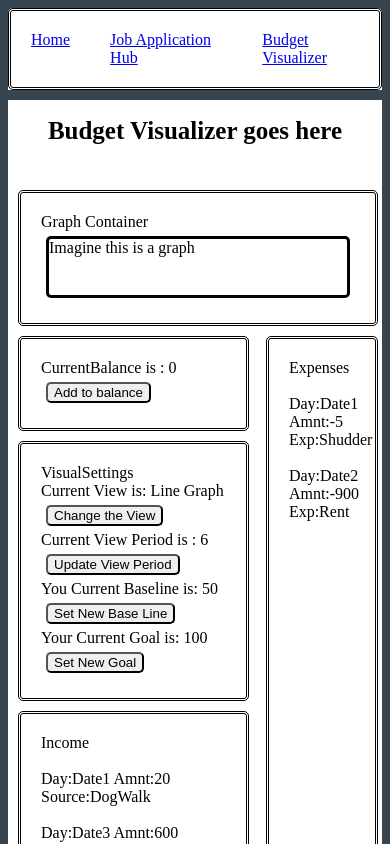
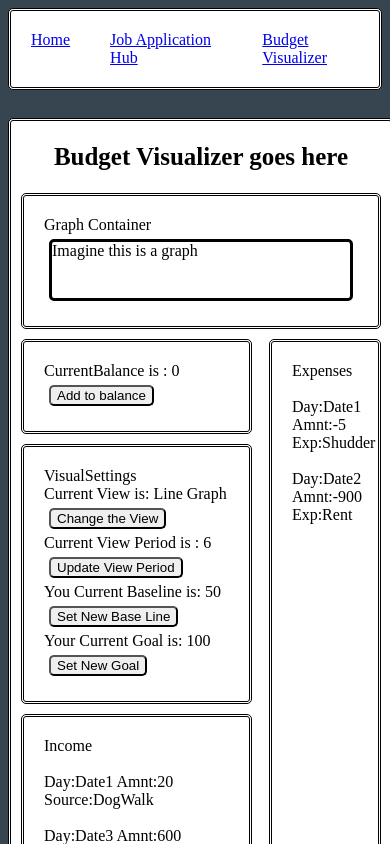
Before and after one commit to Nevjon12/nevjon12.github.io, a React (Vite) app: page /#/budgetVisualizer in a window 390 px wide. Shown: the top 844 px of the page. Built offline with nearby package versions, Linux system fonts and the light colour scheme.

Commit message:
Organized CSS to make more readable and fixed certain visual errors

```diff
--- a/src/App.css
+++ b/src/App.css
@@ -1,10 +1,10 @@
+
+/* Application Grid Setups */
 
 .applicationTracker{
 
   height: 90%;
   padding: 5px;
-  margin-left: 5%;
-  margin-right: 5%;
   border-style: double;
   display: grid;
   grid-template-columns: 15% 15% 15% 55%;
@@ -20,10 +20,10 @@
 .budgetVisualizer{
 
 
-  margin-left: 5%;
-  margin-right: 5%;
+
   display:grid;
   grid-template-areas:
+  "header header header header"
   "graph graph graph graph"
   "graph graph graph graph"
   "cBalance cBalance empty expense"
@@ -38,10 +38,7 @@
 
 
 
-div.navbar{
-
-  width: unset;
-}
+/* Styling for ApplicationTracker */
 
 div.inputForm{
 
@@ -49,9 +46,6 @@ div.inputForm{
 
 
 }
-
-
-
 
 .apps{
   grid-area: mainl;
@@ -62,9 +56,6 @@ div.inputForm{
   padding: 5px;
 
 }
-
-
-
 
 .cards{
   display: flex;
@@ -98,22 +89,6 @@ div.inputForm{
   margin: 5px;
 }
 
-
-.navbar{
-
-  grid-area: header;
-  border-style: double;
-
-}
-
-a{
-
-  margin: 10px;
-  display: inline-block;
-  line-height: normal;
-
-}
-
 .addNote{
 
   grid-area: notes;
@@ -121,59 +96,21 @@ a{
 
 }
 
+/* Mobile Styling ApplicationTracker */
+
+
 @media only screen and (max-width: 420px) {
 
-  nav{
-
-    display: inline-flex;
-
-  }
-
-  .main{
-    border: 0px;
-
-    margin-left: 3%;
-    margin-right: 2%;
-    width: 370px;
-    padding: 0%;
-
-  }
-
-  input{
-
-  width: 90%;
-
-  }
-
-  h1{
-
-    font-size: 25px;
-
-  }
-
-  .appcard{
+    .appcard{
 
     font-size: 14px;
 
   }
 
-  form{
-
-
-  margin: 5px;
-  margin: 5px;
-  border-style: double;
-  border-color: black;
-  border-width: 1px;
-  border-radius: 5px;
-  display: grid;
-
-}
-
 }
 
 
-/*The following are styling specifically for the budget app*/
+/*Styling for the budget app*/
 
 
 
@@ -182,21 +119,15 @@ div.budgetVisualizer{
 
   border-style: double;
   padding: 5px;
-  min-width: 400px;
-
-
-
+  min-width: fit-content;
 
 }
 
 div.budgetComponent{
 
-
   border-style: double;
   padding: 20px;
   margin: 5px;
-
-
 
 }
 
@@ -208,25 +139,15 @@ div.budgetComponent{
 
 }
 
-
-
-
-
 @media only screen and (max-width: 420px) {
 
   .budgetVisualizer{
 
   margin-left: 0%;
-  margin-right: 2%;
+  margin-right: 0%;
   width: 370px;
   padding: 0%;
 
-  }
-
-  div.budgetVisualizer{
-
-  min-width: fit-content;
-  border: 0px;
 
   }
 
--- a/src/client/ApplicationTrackerApp/AppTrackerContainer.tsx
+++ b/src/client/ApplicationTrackerApp/AppTrackerContainer.tsx
@@ -27,17 +27,18 @@ export default function AppTrackerContainer(){
 
   return(
 
-    <div>
+    <>
+
+    <div className="applicationTracker">
+
       <h1>Job Application Hub</h1>
-
-      <div className="applicationTracker">
-        <div className="inputForm">
-        <InputForm setCards={setCards}/>
-        </div>
-        <ApplicationContainer cards={cards} setCards={setCards} setCurrentCard={setCurrentCard} setCurrentNote={setCurrentNote} />
-        <Notes currentCard={currentCard} currentNote={currentNote} setCurrentNote={setCurrentNote}/>
+      <div className="inputForm">
+      <InputForm setCards={setCards}/>
       </div>
+      <ApplicationContainer cards={cards} setCards={setCards} setCurrentCard={setCurrentCard} setCurrentNote={setCurrentNote} />
+      <Notes currentCard={currentCard} currentNote={currentNote} setCurrentNote={setCurrentNote}/>
     </div>
+    </>
   )
 
 
--- a/src/client/BudgetVisualizer/BudgetVContainer.tsx
+++ b/src/client/BudgetVisualizer/BudgetVContainer.tsx
@@ -66,10 +66,10 @@ export default function BudgetVContainer(){
 
   return(
     <>
-      <h1>Budget Visualizer goes here</h1>
-      <br />
+
+
       <div className="budgetVisualizer" >
-
+        <h1>Budget Visualizer goes here</h1>
         <GraphContainer  //most of therse props will be replaced once we confirm state is being updated correctly
             vDataState={vDataState}
         />
--- a/src/client/HomePage/HomePage.tsx
+++ b/src/client/HomePage/HomePage.tsx
@@ -1,7 +1,7 @@
 export default function HomePage(){
 
   return(
-    <div>
+    <div style={{borderStyle:"double"}}>
     <h1>Welcome to my portfolio!!</h1>
     <p>Thank you so much for visiting! As you can see this is a work in progress.
       But feel free to test out any of the small applications I've built here.
--- a/src/index.css
+++ b/src/index.css
@@ -1,7 +1,7 @@
 div#root{
 
   width:unset;
-  background-color: white;
+  background-color:#36454F;
 
 }
 
@@ -13,17 +13,20 @@ body{
 
 
 nav{
-
+  width: unset;
   border-style: double;
   border-radius: 5px;
-
-
+  background-color: white;
+  max-height: min-content;
 
 }
 
 div{
 
   border-radius: 5px;
+  background-color: white;
+
+
 
 
 }
@@ -44,6 +47,7 @@ h1{
   align-items: center;
   position: relative;
   border-radius: 5px;
+  grid-area: header;
 }
 
 p{
@@ -52,6 +56,7 @@ p{
   justify-content: center;
   align-items: center;
   position: relative;
+  padding-bottom: 5%;
 }
 
 input{
@@ -75,3 +80,50 @@ form{
   display: grid;
 
 }
+
+a{
+
+  margin: 10px;
+  display: inline-block;
+  line-height: normal;
+
+}
+
+
+@media only screen and (max-width: 420px) {
+
+  nav{
+
+    display: inline-flex;
+
+  }
+
+
+
+  input{
+
+  width: 90%;
+
+  }
+
+  h1{
+
+    font-size: 25px;
+
+  }
+
+
+
+  form{
+
+
+  margin: 5px;
+  margin: 5px;
+  border-style: double;
+  border-color: black;
+  border-width: 1px;
+  border-radius: 5px;
+  display: grid;
+
+  }
+}
--- a/src/main.tsx
+++ b/src/main.tsx
@@ -14,8 +14,8 @@ const root = ReactDOM.createRoot(document.getElementById('root'));
       <NavBar/>
 
       <div style={{backgroundColor:"#36454F", height:"10px", borderRadius:"0px"}}></div>
+      <br />
+      <App />
 
-      <App />
-      <div style={{height:"100px", backgroundColor:"white"}}  ></div>
     </HashRouter>
 );
```
